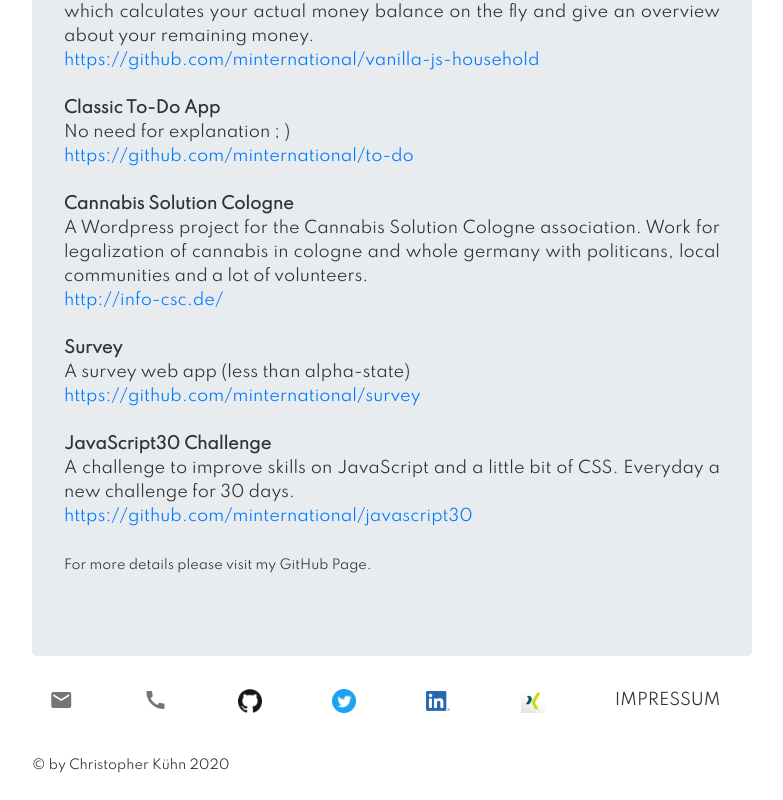
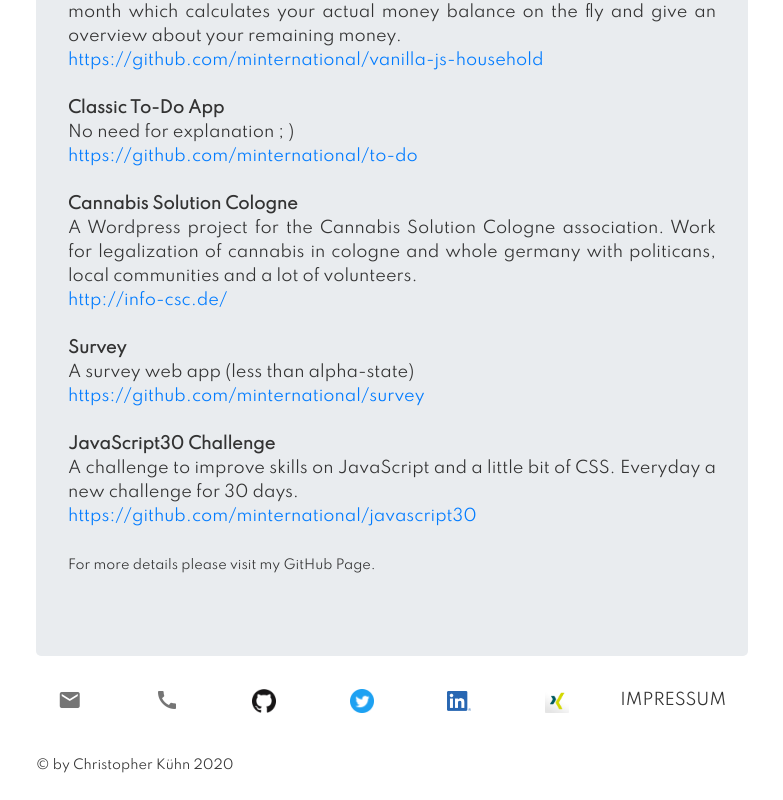
Before and after one commit to minternational/portfolio, a plain HTML site: page index.html in a window 1280 px wide. Shown: the part 1665-2465 px from the top of the page, without its empty margins (248-1031 px from the left). Drawn offline with nearby package versions, Linux system fonts and the light colour scheme.

Commit message:
some css beautifying

```diff
--- a/css/style.css
+++ b/css/style.css
@@ -60,8 +60,10 @@ img {
 
 th {
   color: #fff;
+}
+
+.col {
   text-align: center;
-  padding-bottom: 2px;
 }
 
 #parallax {
@@ -87,3 +89,23 @@ th {
   background-repeat: no-repeat;
   background-size: initial;
 }
+
+#wrapper {
+  animation-name: wrapper;
+  animation-duration: 1.5s;
+}
+
+@keyframes wrapper {
+  from {opacity: 0.25;}
+  to {opacity: 1;}
+}
+
+#head {
+  animation-name: head;
+  animation-duration: 2s
+}
+
+@keyframes head {
+  from {opacity: 0;}
+  to {opacity: 1;}
+}
--- a/index.html
+++ b/index.html
@@ -17,7 +17,7 @@
 </head>
 
 <body>
-  <div id="wrapper" class="mx-auto">
+  <div id="wrapper" class="mx-auto pl-1 pr-1">
     <div id="head" class="pt-4 pb-4">
       <div id="header" class="page-header text-uppercase">
         <h1>Christopher Kühn</h1>
@@ -141,34 +141,33 @@
         </p>
       </div>
       <div id="footer" class="row">
-        <div class="col-sm-1">
+        <div class="col">
           <a class="material-icons md-dark md-24" href="mailto:info@christopherkuehn.com">
             mail
           </a>
         </div>
-        <div class="col-sm-1">
+        <div class="col">
           <a id="call" class="material-icons md-dark md-24" href="tel:+4915732620558">
             call
           </a>
         </div>
-        <div class="col-sm-1">
+        <div class="col">
           <a href="https://github.com/minternational" target="_blank"><img src="img/git.png"></a>
           </img>
         </div>
-        <div class="col-sm-1">
+        <div class="col">
           <a href="https://twitter.com/CRMKone" target="_blank"><img src="img/twitter.png"></a>
           </img>
         </div>
-        <div class="col-sm-1">
+        <div class="col">
           <a href="https://www.linkedin.com/in/christopher-k%C3%BChn-4359731a2" target="_blank"><img src="img/in.png"></a>
           </img>
         </div>
-        <div class="col-sm-1">
+        <div class="col">
           <a href="https://www.xing.com/profile/Christopher_Kuehn27" target="_blank"><img src="img/xing2.png"></a>
           </img>
         </div>
-
-        <div class="col-sm-2 text-uppercase" id="impressum" onclick="impressumClick()">
+        <div class="col text-uppercase" id="impressum" onclick="impressumClick()">
           <p>Impressum</p>
         </div>
       </div>
```
